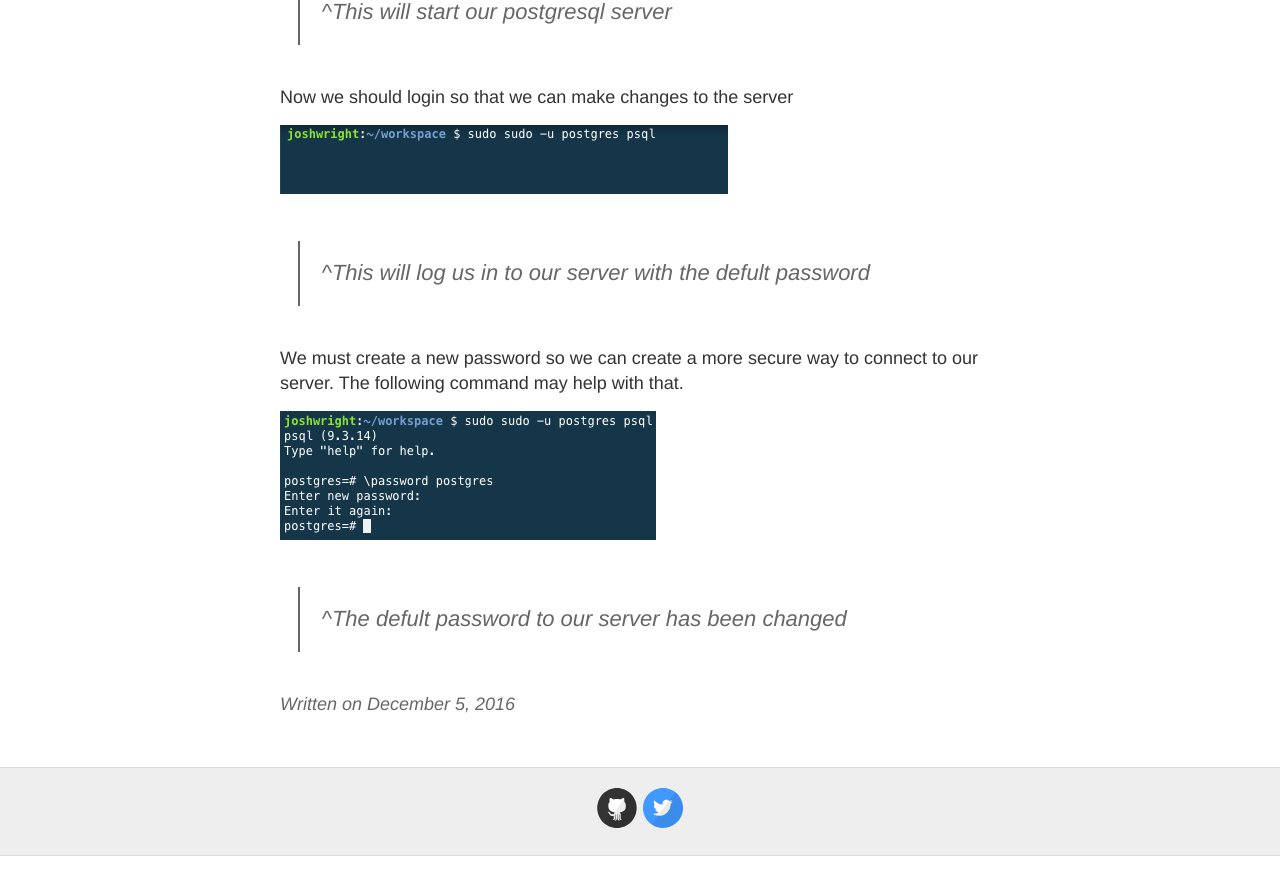
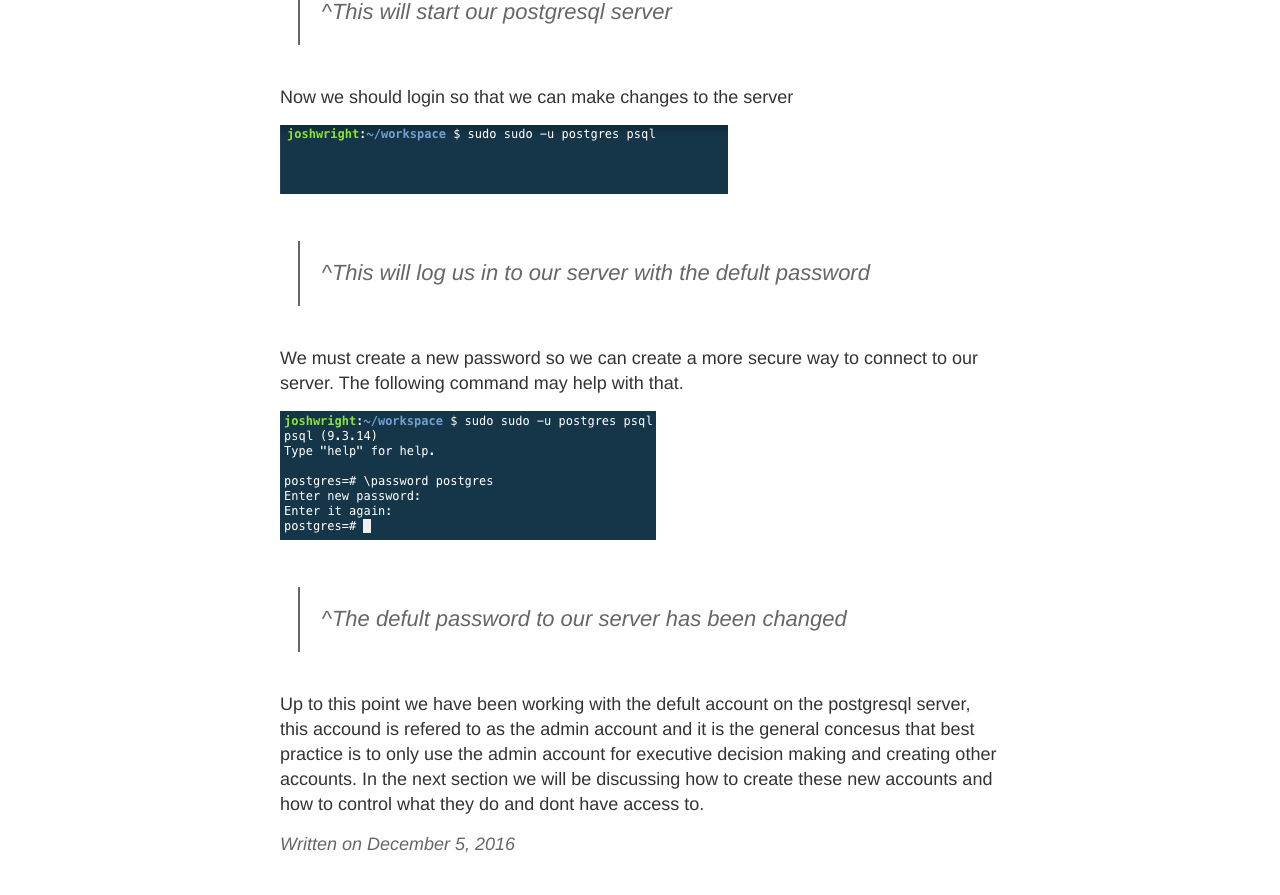
Before and after one commit to JoshTWright/devBlog, a Jekyll site: the page built from _posts/2016-12-5-PostgreSQLCommands.md, in a window 1280 px wide and 900 px high, scrolled down 593 px. Shown: the top 895 px of the window. Built offline with Jekyll 4.4.1, drawn with Linux system fonts in a browser that asks for light colours; before the commit the page ends 1449 px from its top, so only the background shows below that.

Commit message:
Update 2016-12-5-PostgreSQLCommands.md

```diff
--- a/_posts/2016-12-5-PostgreSQLCommands.md
+++ b/_posts/2016-12-5-PostgreSQLCommands.md
@@ -20,10 +20,12 @@ Now we should login so that we can make changes to the server
 
 ![_config.yml]({{ site.baseurl }}/images/pgflogin.png)
 
->^This will log us in to our server with the defult password
+>^<sup>This will log us in to our server with the defult password</sup>
 
 We must create a new password so we can create a more secure way to connect to our server. The following command may help with that.
 
 ![_config.yml]({{ site.baseurl }}/images/pgpasschange.png)
 
->^The defult password to our server has been changed
+>^<sub>The defult password to our server has been changed</sub>
+
+Up to this point we have been working with the defult account on the postgresql server, this accound is refered to as the admin account and it is the general concesus that best practice is to only use the admin account for executive decision making and creating other accounts. In the next section we will be discussing how to create these new accounts and how to control what they do and dont have access to.
```
